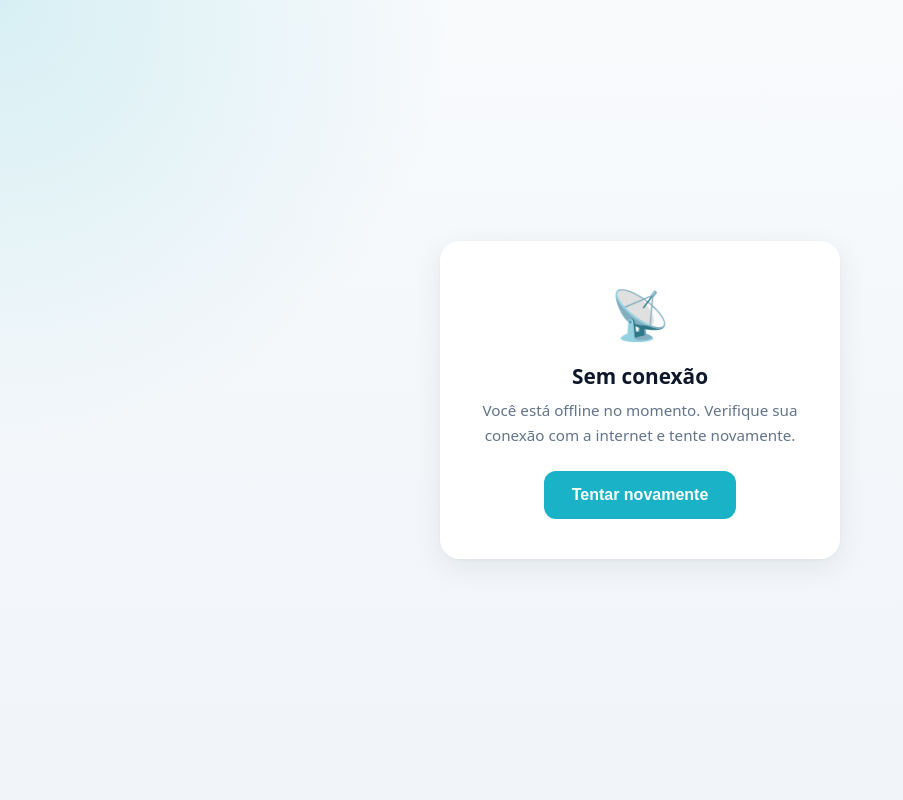
After one commit to JeffersonSoares2808/Apprumov2, a PHP site: page /Apprumo/offline.html in a window 1280 px wide. The commit adds this page. Shown: the whole page, without its empty margins (0-903 px from the left). Run offline with PHP 8.4, Linux system fonts and the light colour scheme.

Commit message:
feat: add service worker (sw.js), offline fallback page, and SW registration
Agent-Logs-Url: https://github.com/JeffersonSoares2808/Apprumov2/sessions/d337007c-dc68-49a7-bc13-bbdb0e54c648

Co-authored-by: JeffersonSoares2808 <48490178+JeffersonSoares2808@users.noreply.github.com>

```diff
--- /dev/null
+++ b/offline.html
@@ -0,0 +1,72 @@
+<!DOCTYPE html>
+<html lang="pt-BR">
+<head>
+    <meta charset="utf-8">
+    <meta name="viewport" content="width=device-width, initial-scale=1, viewport-fit=cover">
+    <meta name="theme-color" content="#f8fafc">
+    <title>Sem conexão | Apprumo</title>
+    <style>
+        * { box-sizing: border-box; margin: 0; padding: 0; }
+        body {
+            font-family: "Plus Jakarta Sans", system-ui, -apple-system, sans-serif;
+            background: radial-gradient(circle at top left, rgba(26,178,199,0.15), transparent 30%),
+                        linear-gradient(180deg, #f8fafc 0%, #f1f5f9 100%);
+            min-height: 100vh;
+            min-height: 100dvh;
+            display: flex;
+            align-items: center;
+            justify-content: center;
+            padding: 24px;
+            color: #0f172a;
+        }
+        .offline-card {
+            background: rgba(255,255,255,0.98);
+            border-radius: 20px;
+            box-shadow: 0 1px 3px rgba(15,23,42,0.04), 0 8px 30px rgba(15,23,42,0.08);
+            max-width: 400px;
+            width: 100%;
+            padding: 40px 32px;
+            text-align: center;
+        }
+        .offline-icon {
+            font-size: 3rem;
+            margin-bottom: 16px;
+        }
+        .offline-card h1 {
+            font-size: 1.3rem;
+            font-weight: 700;
+            margin-bottom: 8px;
+        }
+        .offline-card p {
+            color: #64748b;
+            font-size: 0.95rem;
+            line-height: 1.6;
+            margin-bottom: 24px;
+        }
+        .offline-btn {
+            display: inline-block;
+            background: #1AB2C7;
+            color: #fff;
+            padding: 12px 28px;
+            border-radius: 12px;
+            border: none;
+            font-size: 1rem;
+            font-weight: 600;
+            cursor: pointer;
+            text-decoration: none;
+            min-height: 48px;
+            transition: background 0.2s;
+        }
+        .offline-btn:hover { background: #159aad; }
+        .offline-btn:active { transform: scale(0.97); }
+    </style>
+</head>
+<body>
+    <div class="offline-card">
+        <div class="offline-icon" aria-hidden="true">📡</div>
+        <h1>Sem conexão</h1>
+        <p>Você está offline no momento. Verifique sua conexão com a internet e tente novamente.</p>
+        <button class="offline-btn" onclick="window.location.reload()">Tentar novamente</button>
+    </div>
+</body>
+</html>
```
Also changed, not shown: app/Views/partials/head.php (+8 -0 lines), sw.js (added, +98 -0 lines).
